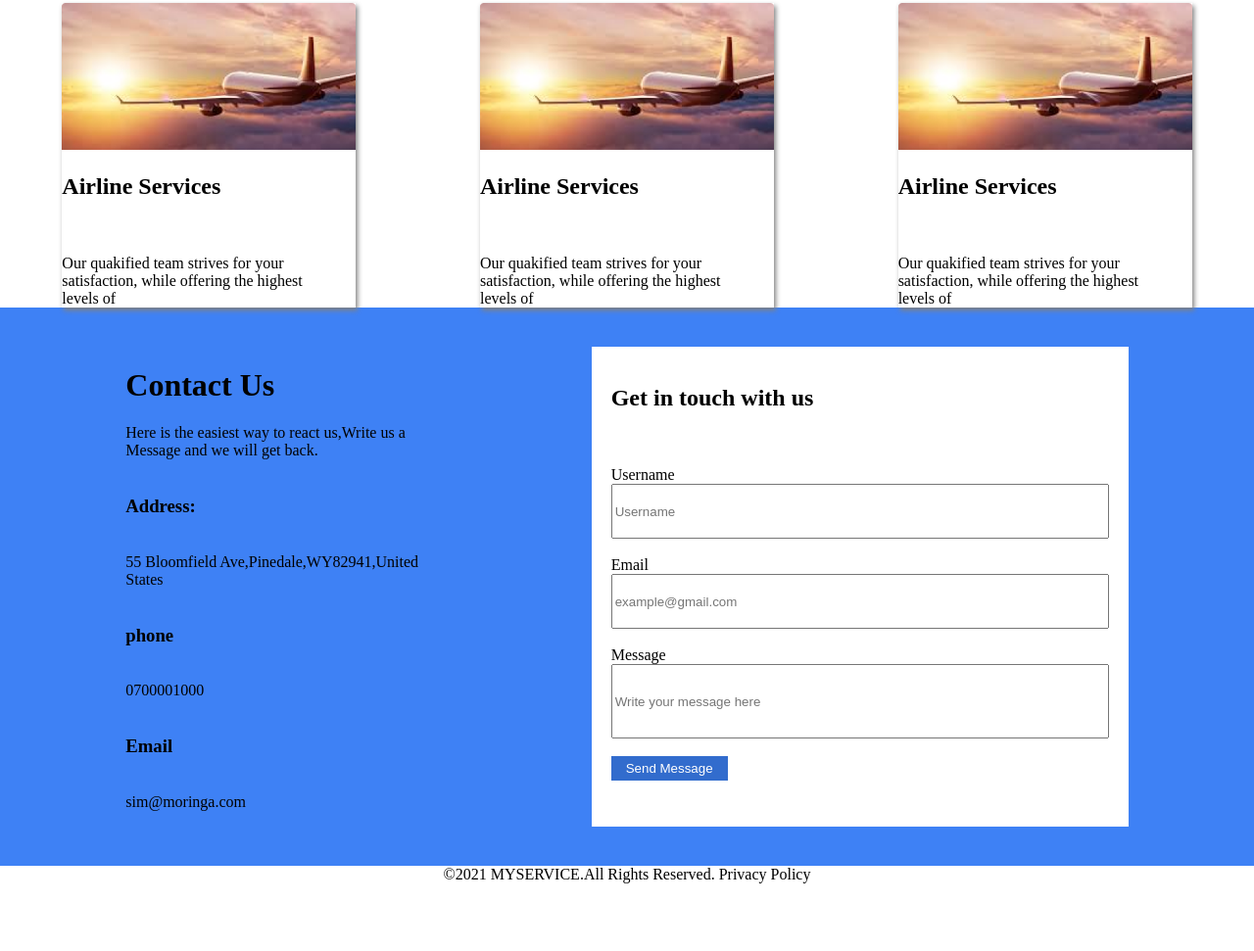
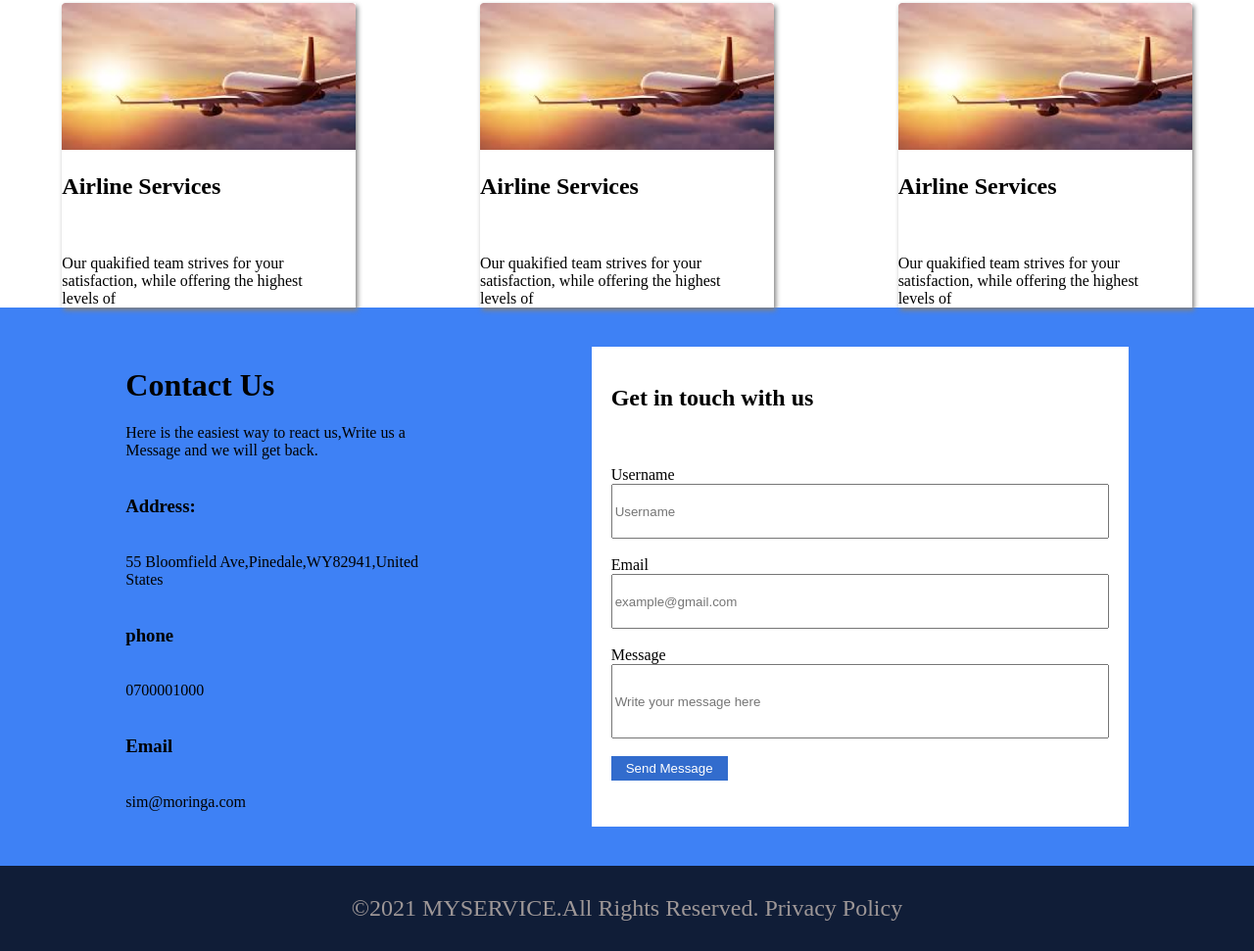
Before and after one commit to sylvestus/myserviser, a plain HTML site: page index.html in a window 1280 px wide. Shown: the part 1896-2867 px from the top of the page at 98% size. Before the commit the page ends 2798 px from the top, so only its background shows below. Drawn offline with Linux system fonts and the light colour scheme.

Commit message:
adds html styles footer

```diff
--- a/index.css
+++ b/index.css
@@ -98,3 +98,8 @@ width: 500px;
     width: 30%;
 
 }
+.footer{
+    background-color: #101d37;
+    padding: 30px;
+    font-size: x-large;
+    color: rgb(158, 151, 151);
```
